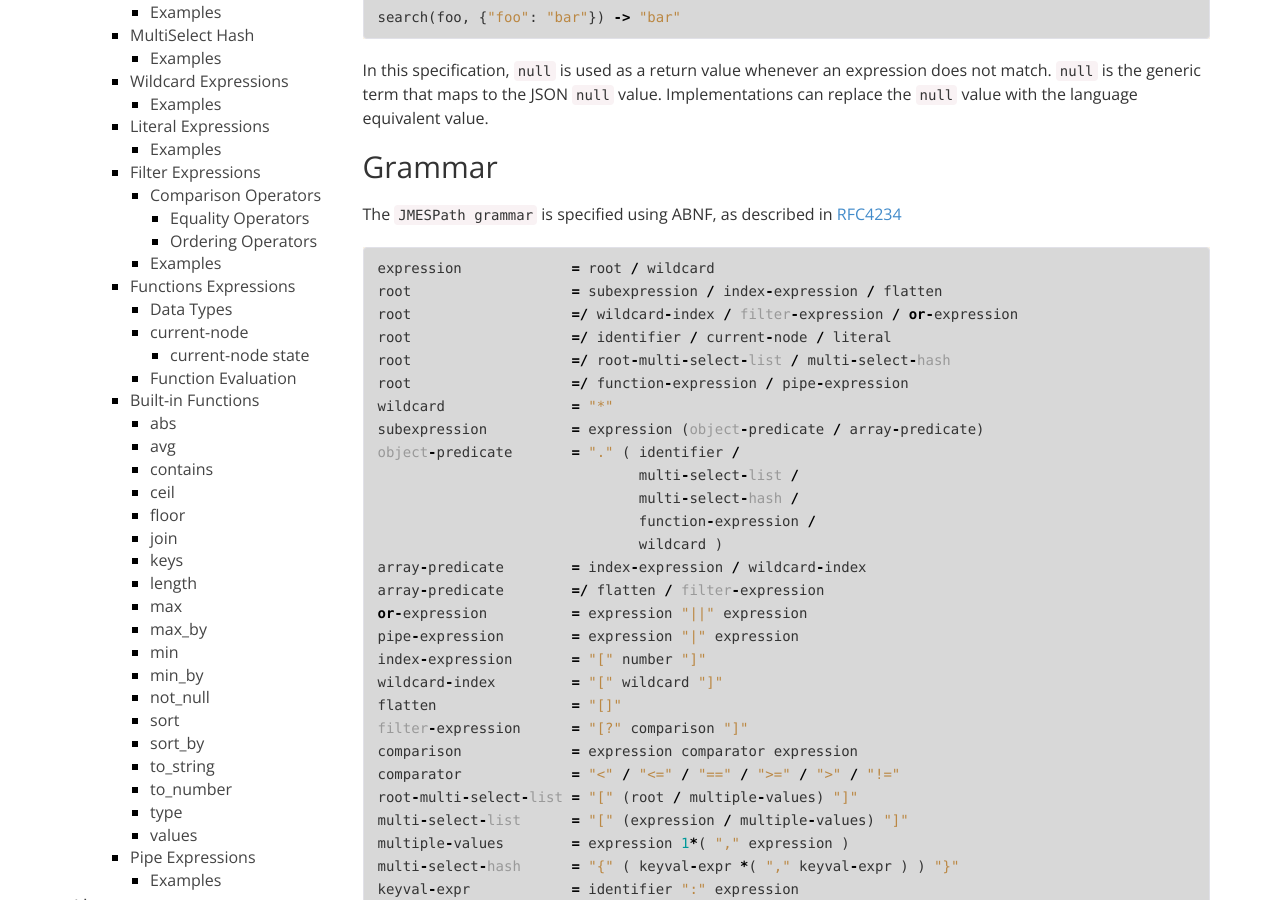
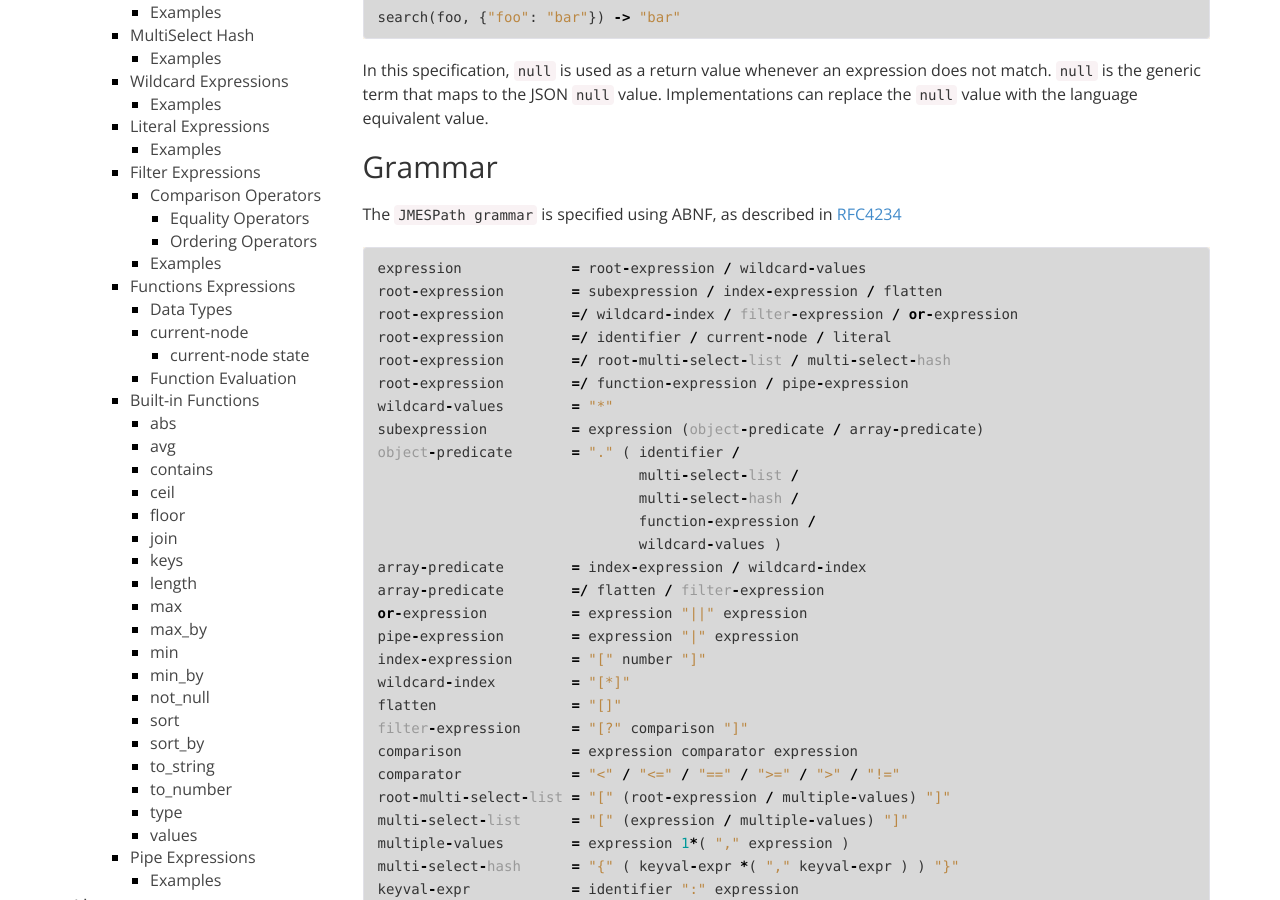
Before and after one commit to jmespath/jmespath.site, a Sphinx documentation site: the page built from docs/specification.rst, in a window 1280 px wide and 900 px high, scrolled down 366 px. Built offline with Sphinx 7.4.7, drawn with Linux system fonts in a browser that asks for light colours; comment, search, counter and statistics services are not loaded.

Commit message:
Renaming root to root-expression and wildcard to wildcard-values

```diff
--- a/docs/jmespath-grammar.txt
+++ b/docs/jmespath-grammar.txt
@@ -1,27 +1,27 @@
-expression             = root / wildcard
-root                   = subexpression / index-expression / flatten
-root                   =/ wildcard-index / filter-expression / or-expression
-root                   =/ identifier / current-node / literal
-root                   =/ root-multi-select-list / multi-select-hash
-root                   =/ function-expression / pipe-expression
-wildcard               = "*"
+expression             = root-expression / wildcard-values
+root-expression        = subexpression / index-expression / flatten
+root-expression        =/ wildcard-index / filter-expression / or-expression
+root-expression        =/ identifier / current-node / literal
+root-expression        =/ root-multi-select-list / multi-select-hash
+root-expression        =/ function-expression / pipe-expression
+wildcard-values        = "*"
 subexpression          = expression (object-predicate / array-predicate)
 object-predicate       = "." ( identifier /
                                multi-select-list /
                                multi-select-hash /
                                function-expression /
-                               wildcard )
+                               wildcard-values )
 array-predicate        = index-expression / wildcard-index
 array-predicate        =/ flatten / filter-expression
 or-expression          = expression "||" expression
 pipe-expression        = expression "|" expression
 index-expression       = "[" number "]"
-wildcard-index         = "[" wildcard "]"
+wildcard-index         = "[*]"
 flatten                = "[]"
 filter-expression      = "[?" comparison "]"
 comparison             = expression comparator expression
 comparator             = "<" / "<=" / "==" / ">=" / ">" / "!="
-root-multi-select-list = "[" (root / multiple-values) "]"
+root-multi-select-list = "[" (root-expression / multiple-values) "]"
 multi-select-list      = "[" (expression / multiple-values) "]"
 multiple-values        = expression 1*( "," expression )
 multi-select-hash      = "{" ( keyval-expr *( "," keyval-expr ) ) "}"
```
